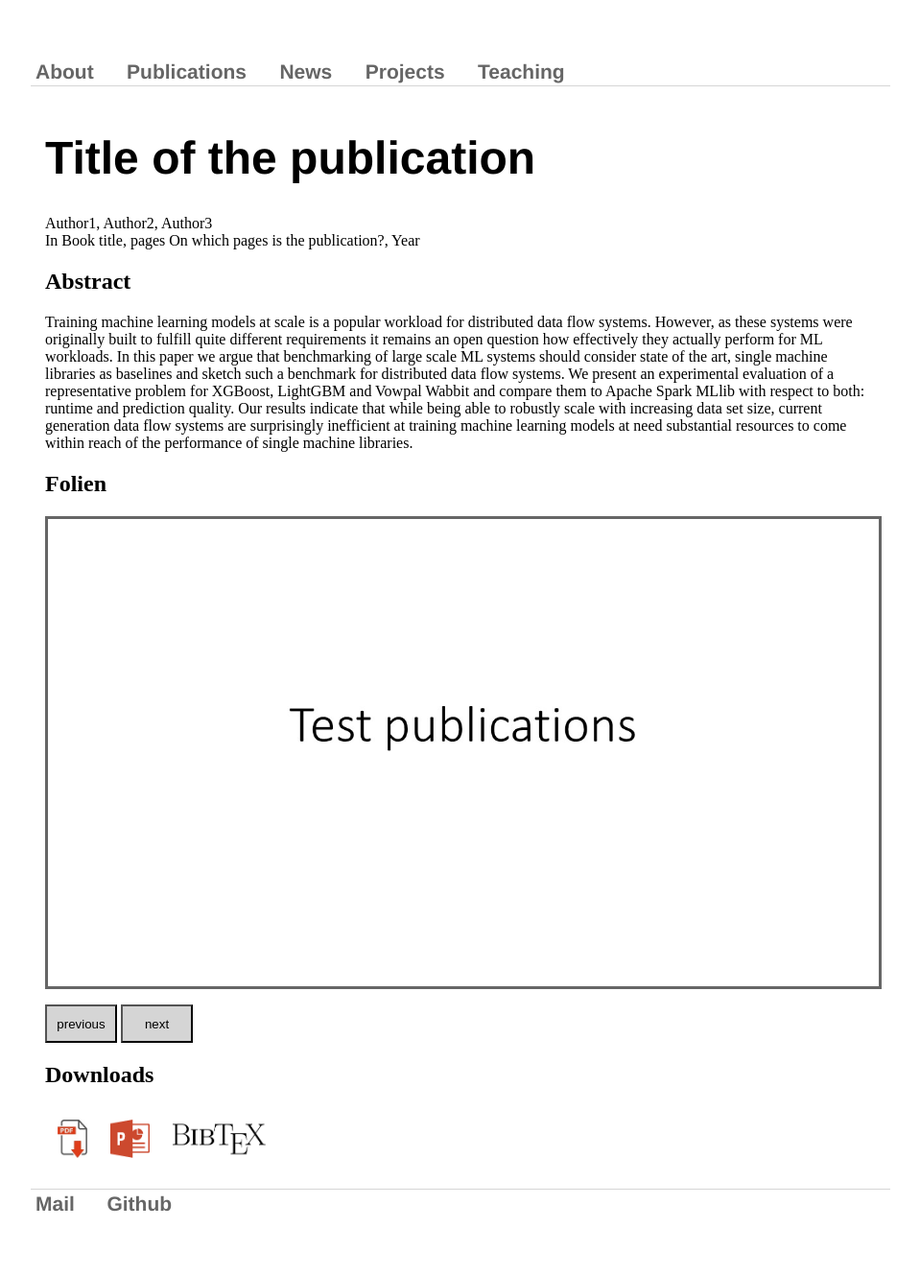
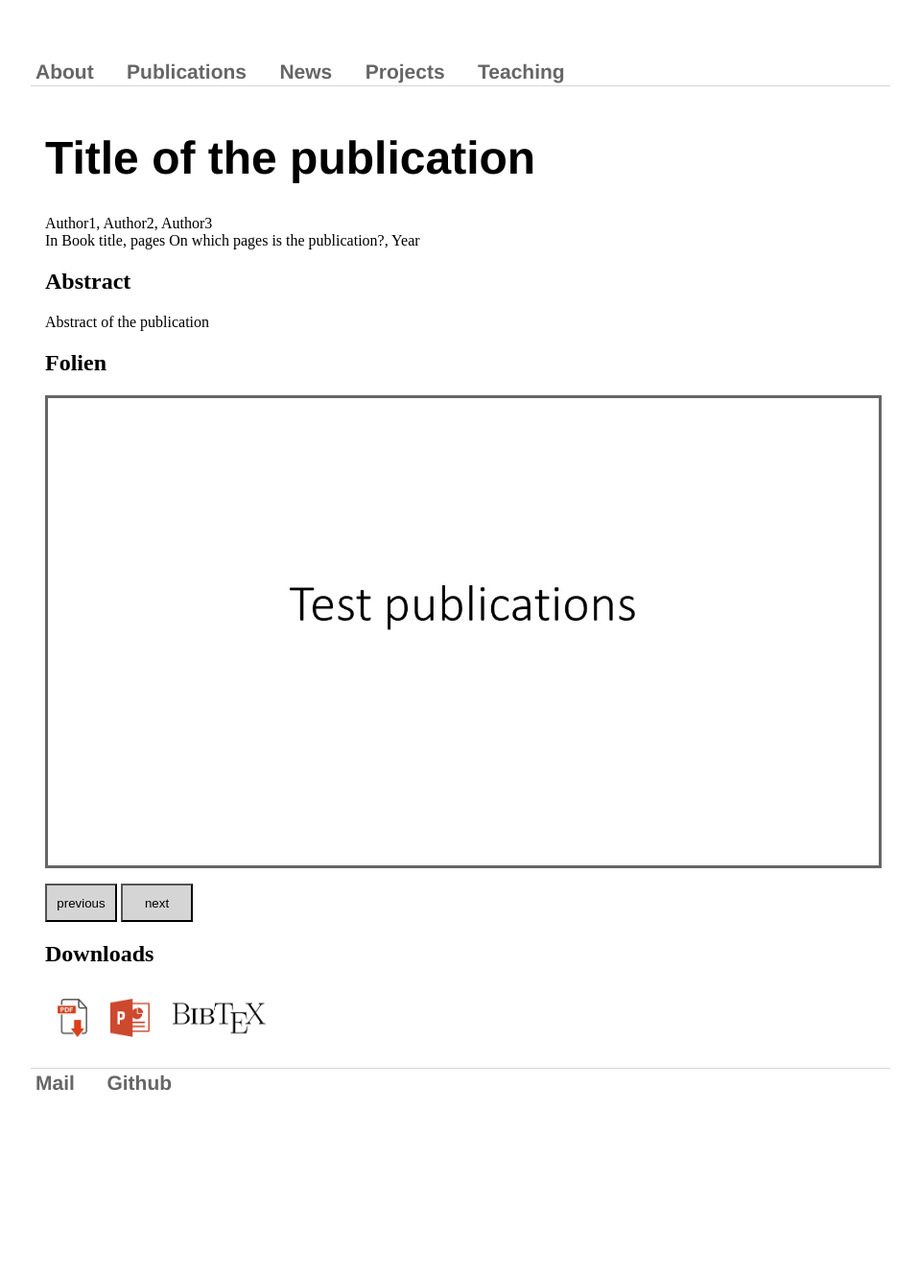
Before and after one commit to johannaengland/johannaengland.github.io, a Jekyll site: the page built from _publications/year-example-publication.md, in a window 1280 px wide. Shown: the whole page at 96% size, without its empty margins (160-1119 px from the left). Built offline with Jekyll 4.4.1, drawn with Linux system fonts in a browser that asks for light colours; after the commit the page ends 1203 px from its top, so only the background shows below that.

Commit message:
Update year-example-publication.md

```diff
--- a/_publications/year-example-publication.md
+++ b/_publications/year-example-publication.md
@@ -5,23 +5,8 @@ author: "Author1, Author2, Author3"
 booktitle: "Book title"
 pages: "On which pages is the publication?"
 year: "Year"
+abstract: "Abstract of the publication"
 nameOfSlides: "Folie"
 fileEnding: ".JPG"
 
-abstract: "Training machine learning models at scale is a popular workload for distributed
-data flow systems. However, as these systems were originally built to fulfill quite
-different requirements it remains an open question how effectively they actually
-perform for ML workloads. In this paper we argue that benchmarking of large scale
-ML systems should consider state of the art, single machine libraries as baselines
-and sketch such a benchmark for distributed data flow systems.
-
-We present an experimental evaluation of a representative problem for XGBoost,
-LightGBM and Vowpal Wabbit and compare them to Apache Spark MLlib with
-respect to both: runtime and prediction quality. Our results indicate that while being
-able to robustly scale with increasing data set size, current generation data flow
-systems are surprisingly inefficient at training machine learning models at need
-substantial resources to come within reach of the performance of single machine
-libraries."
-bibtex: "BibTex Reference"
-
 ---
```
